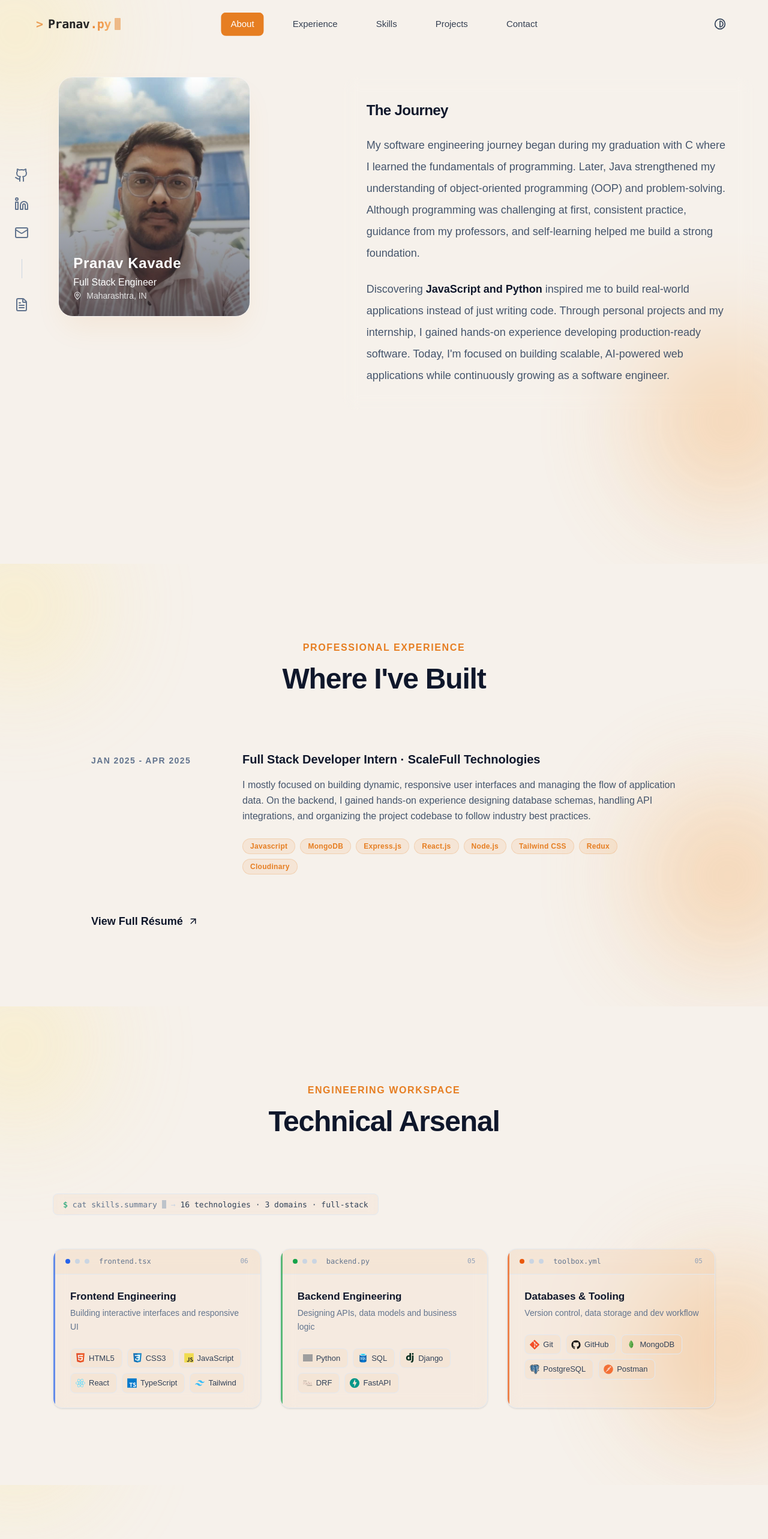
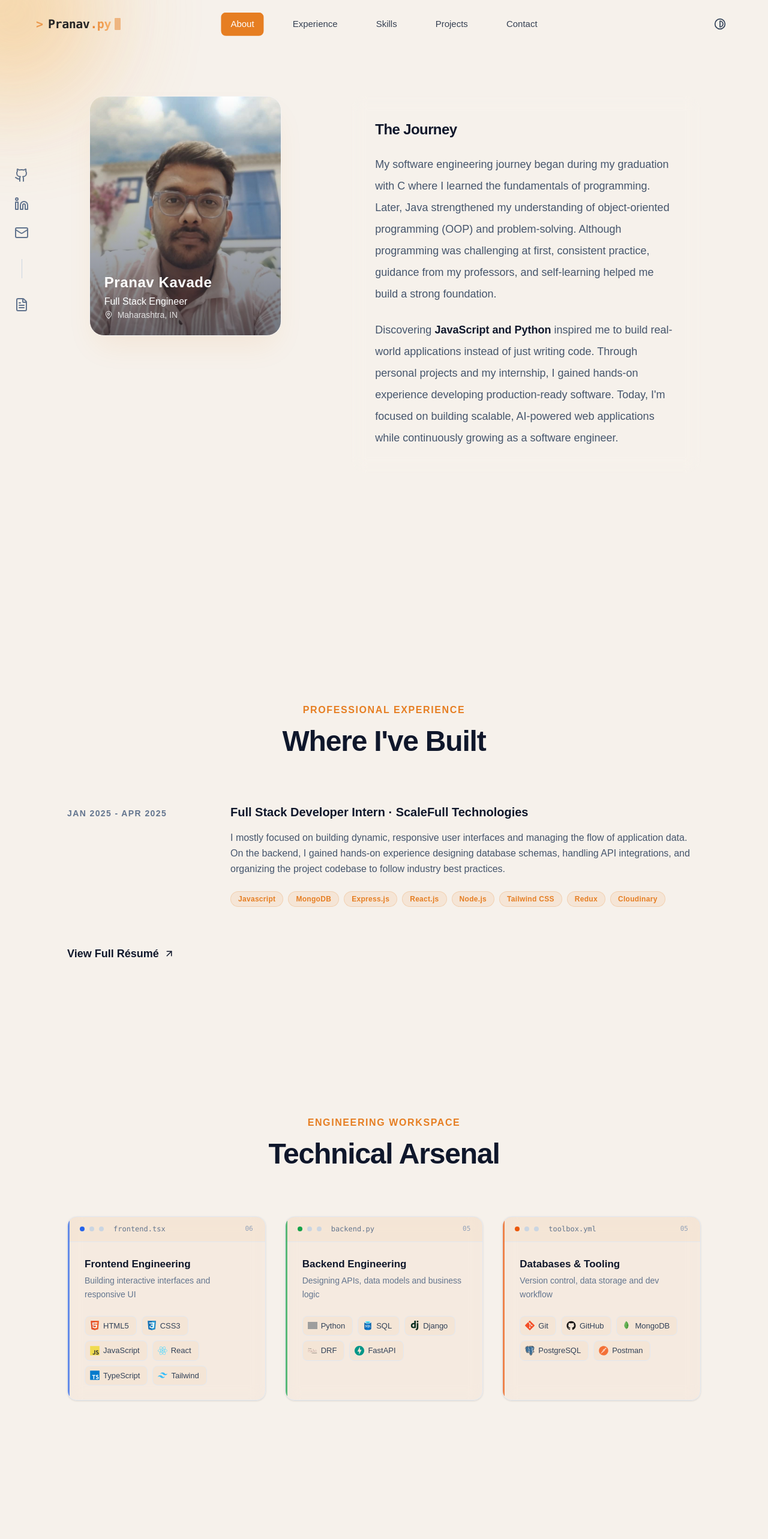
Before and after one commit to pranavkavade20/portfolio-pranav, a React (Vite) app: page / in a window 1280 px wide. Shown: the top 2566 px of the page at 60% size. Built offline with nearby package versions, Linux system fonts and the light colour scheme; grey boxes are pictures that could not be loaded; a web font is replaced by a local one.

Commit message:
feat: add CustomCursor component and update layout for improved user interaction

```diff
--- a/src/App.jsx
+++ b/src/App.jsx
@@ -5,11 +5,13 @@ import Skill from './pages/Skill'
 import Project from './pages/Project'
 import Experience from './pages/Experience'
 import Contact from './pages/Contact'
+import CustomCursor from './components/ui/CustomCursor'
 import './index.css'
 
 function App() {
   return (
     <div className="relative">
+      <CustomCursor />
       <Header />
       <SocialSidebar />
       <main className="flex flex-col w-full">
--- /dev/null
+++ b/src/components/ui/CustomCursor.jsx
@@ -0,0 +1,63 @@
+import React, { useState, useEffect } from 'react';
+import { motion } from 'framer-motion';
+
+function CustomCursor() {
+  const [mousePosition, setMousePosition] = useState({ x: 0, y: 0 });
+  const [isHovering, setIsHovering] = useState(false);
+
+  useEffect(() => {
+    const updateMousePosition = (e) => {
+      setMousePosition({ x: e.clientX, y: e.clientY });
+    };
+
+    const handleMouseOver = (e) => {
+      if (
+        e.target.closest('a') ||
+        e.target.closest('button') ||
+        e.target.closest('.group') ||
+        window.getComputedStyle(e.target).cursor === 'pointer'
+      ) {
+        setIsHovering(true);
+      } else {
+        setIsHovering(false);
+      }
+    };
+
+    window.addEventListener('mousemove', updateMousePosition);
+    window.addEventListener('mouseover', handleMouseOver);
+
+    return () => {
+      window.removeEventListener('mousemove', updateMousePosition);
+      window.removeEventListener('mouseover', handleMouseOver);
+    };
+  }, []);
+
+  return (
+    <motion.div
+      className="fixed top-0 left-0 pointer-events-none z-50 mix-blend-normal"
+      animate={{
+        x: mousePosition.x,
+        y: mousePosition.y,
+        scale: isHovering ? 1.5 : 1,
+      }}
+      transition={{
+        type: 'spring',
+        stiffness: 100,
+        damping: 25,
+        mass: 0.5
+      }}
+      style={{
+        translateX: '-50%',
+        translateY: '-50%',
+      }}
+    >
+      <div className="relative w-[400px] h-[400px] flex items-center justify-center">
+        {/* Consistent Animated Background Blobs applied to Cursor */}
+        <div className="absolute w-64 h-64 bg-amber-200/50 dark:bg-amber-900/20 rounded-full blur-[90px] animate-pulse" style={{ animationDuration: '4s' }}></div>
+        <div className="absolute w-72 h-72 bg-brand-secondary/50 dark:bg-brand-primary/20 rounded-full blur-[90px] animate-pulse ml-12 mt-12" style={{ animationDuration: '5s', animationDelay: '1s' }}></div>
+      </div>
+    </motion.div>
+  );
+}
+
+export default CustomCursor;
--- a/src/components/ui/SectionHeading.jsx
+++ b/src/components/ui/SectionHeading.jsx
@@ -19,7 +19,7 @@ const SectionHeading = ({
       whileInView={{ opacity: 1, y: 0 }}
       viewport={{ once: true }}
       transition={{ duration: 0.5 }}
-      className={`mb-16 md:mb-24 ${aligns[align]} max-w-2xl ${className}`}
+      className={`mb-16 md:mb-20 ${aligns[align]} max-w-2xl ${className}`}
     >
       {subtitle && (
         <p className="text-sm md:text-base font-bold tracking-widest uppercase text-brand-primary dark:text-brand-secondary mb-4">
--- a/src/pages/About.jsx
+++ b/src/pages/About.jsx
@@ -18,12 +18,10 @@ import postgresqlImg from '../assets/tech/postgresql.png';
 
 function About() {
   return (
-    <main className="min-h-screen relative overflow-hidden flex flex-col items-center pt-24 pb-20 md:pt-32 md:pb-32 bg-brand-bg-light dark:bg-brand-bg-dark transition-colors duration-300">
-      {/* Consistent Animated Background Blobs */}
-      <div className="absolute top-[-8%] left-[-8%] w-64 h-64 bg-amber-200/50 dark:bg-amber-900/20 rounded-full blur-[90px] z-0 animate-pulse" style={{ animationDuration: '4s' }}></div>
-      <div className="absolute bottom-[10%] right-[-6%] w-72 h-72 bg-brand-secondary/50 dark:bg-brand-primary/20 rounded-full blur-[90px] z-0 animate-pulse" style={{ animationDuration: '5s', animationDelay: '1s' }}></div>
+    <main className="min-h-screen relative overflow-hidden flex flex-col items-center pt-32 pb-24 md:pt-40 md:pb-32 bg-brand-bg-light dark:bg-brand-bg-dark transition-colors duration-300">
 
-      <div className="container mx-auto max-w-7xl px-6 relative z-10 flex flex-col w-full">
+
+      <div className="container mx-auto max-w-6xl px-6 md:px-8 lg:px-12 relative z-10 flex flex-col w-full">
 
         {/* The Journey Section */}
         <div className="grid grid-cols-1 lg:grid-cols-12 gap-12 lg:gap-20 items-start mb-24 md:mb-32 relative">
--- a/src/pages/Contact.jsx
+++ b/src/pages/Contact.jsx
@@ -10,11 +10,9 @@ function Contact() {
   return (
     <section className="py-24 md:py-32 relative bg-brand-bg-light dark:bg-brand-bg-dark overflow-hidden min-h-[80vh] flex items-center transition-colors duration-300">
 
-      {/* Consistent Animated Background Blobs */}
-      <div className="absolute top-[-8%] left-[-8%] w-64 h-64 bg-amber-200/50 dark:bg-amber-900/20 rounded-full blur-[90px] z-0 animate-pulse" style={{ animationDuration: '4s' }}></div>
-      <div className="absolute bottom-[10%] right-[-6%] w-72 h-72 bg-brand-secondary/50 dark:bg-brand-primary/20 rounded-full blur-[90px] z-0 animate-pulse" style={{ animationDuration: '5s', animationDelay: '1s' }}></div>
 
-      <div className="container mx-auto max-w-4xl px-6 relative z-10">
+
+      <div className="container mx-auto max-w-6xl px-6 md:px-8 lg:px-12 relative z-10">
 
         <SectionHeading
           title="Let's Connect"
--- a/src/pages/Experience.jsx
+++ b/src/pages/Experience.jsx
@@ -17,10 +17,8 @@ function Experience() {
 
   return (
     <section className="py-24 md:py-32 relative bg-brand-bg-light dark:bg-brand-bg-dark overflow-hidden transition-colors duration-300">
-      {/* Consistent Animated Background Blobs */}
-      <div className="absolute top-[-8%] left-[-8%] w-64 h-64 bg-amber-200/50 dark:bg-amber-900/20 rounded-full blur-[90px] z-0 animate-pulse" style={{ animationDuration: '4s' }}></div>
-      <div className="absolute bottom-[10%] right-[-6%] w-72 h-72 bg-brand-secondary/50 dark:bg-brand-primary/20 rounded-full blur-[90px] z-0 animate-pulse" style={{ animationDuration: '5s', animationDelay: '1s' }}></div>
-      <div className="container mx-auto max-w-5xl px-6 relative z-10">
+
+      <div className="container mx-auto max-w-6xl px-6 md:px-8 lg:px-12 relative z-10">
         <SectionHeading
           title="Where I've Built"
           subtitle="Professional Experience"
--- a/src/pages/Project.jsx
+++ b/src/pages/Project.jsx
@@ -430,11 +430,10 @@ function Project() {
   };
 
   return (
-    <section id="projects" className="py-24 relative overflow-hidden min-h-screen bg-brand-bg-light dark:bg-brand-bg-dark transition-colors duration-300">
-      <div className="absolute top-[-8%] left-[-8%] w-64 h-64 bg-amber-200/50 dark:bg-amber-900/20 rounded-full blur-[90px] z-0 animate-pulse" style={{ animationDuration: '4s' }}></div>
-      <div className="absolute bottom-[10%] right-[-6%] w-72 h-72 bg-brand-secondary/50 dark:bg-brand-primary/20 rounded-full blur-[90px] z-0 animate-pulse" style={{ animationDuration: '5s', animationDelay: '1s' }}></div>
+    <section id="projects" className="py-24 md:py-32 relative overflow-hidden min-h-screen bg-brand-bg-light dark:bg-brand-bg-dark transition-colors duration-300">
 
-      <div className="container mx-auto px-4 md:px-6 relative z-10">
+
+      <div className="container mx-auto max-w-6xl px-6 md:px-8 lg:px-12 relative z-10">
         <SectionHeading
           title="Projects I Built"
           subtitle="Selected Work"
--- a/src/pages/Skill.jsx
+++ b/src/pages/Skill.jsx
@@ -73,35 +73,13 @@ const totalSkills = skillCategories.reduce((sum, c) => sum + c.skills.length, 0)
 
 function Skill() {
   return (
-    <section className="py-20 md:py-32 relative overflow-hidden bg-brand-bg-light dark:bg-brand-bg-dark transition-colors duration-300">
-      {/* Consistent Animated Background Blobs */}
-      <div className="absolute top-[-8%] left-[-8%] w-64 h-64 bg-amber-200/50 dark:bg-amber-900/20 rounded-full blur-[90px] z-0 animate-pulse" style={{ animationDuration: '4s' }}></div>
-      <div className="absolute bottom-[10%] right-[-6%] w-72 h-72 bg-brand-secondary/50 dark:bg-brand-primary/20 rounded-full blur-[90px] z-0 animate-pulse" style={{ animationDuration: '5s', animationDelay: '1s' }}></div>
+    <section className="py-24 md:py-32 relative overflow-hidden bg-brand-bg-light dark:bg-brand-bg-dark transition-colors duration-300">
 
-      <div className="container mx-auto max-w-6xl px-4 md:px-6 relative z-10">
+
+      <div className="container mx-auto max-w-6xl px-6 md:px-8 lg:px-12 relative z-10">
         <div className="mb-12 md:mb-16">
           <SectionHeading title="Technical Arsenal" subtitle="Engineering Workspace" />
         </div>
-
-        {/* Terminal-style summary line — quantifiable, scannable in 2 seconds */}
-        <motion.div
-          initial={{ opacity: 0, y: 12 }}
-          whileInView={{ opacity: 1, y: 0 }}
-          viewport={{ once: true, margin: '-50px' }}
-          transition={{ duration: 0.5 }}
-          className="mb-10 md:mb-14 inline-flex flex-wrap items-center gap-x-2 gap-y-1 rounded-lg border border-slate-200 dark:border-brand-primary/20 bg-brand-primary/5 dark:bg-brand-primary/10 backdrop-blur-sm px-4 py-2.5 font-mono text-[13px] leading-none"
-        >
-          <span className="text-emerald-600 dark:text-emerald-400">$</span>
-          <span className="text-slate-500 dark:text-slate-400">cat skills.summary</span>
-          <span
-            aria-hidden="true"
-            className="inline-block w-[7px] h-[14px] bg-slate-400 dark:bg-slate-500 animate-pulse"
-          />
-          <span className="text-slate-300 dark:text-slate-700">→</span>
-          <span className="text-slate-700 dark:text-slate-300">
-            {totalSkills} technologies · {skillCategories.length} domains · full-stack
-          </span>
-        </motion.div>
 
         {/* Editor-window cards, one per domain — everything visible at a glance */}
         <div className="grid grid-cols-1 md:grid-cols-3 gap-6 md:gap-8">
```
